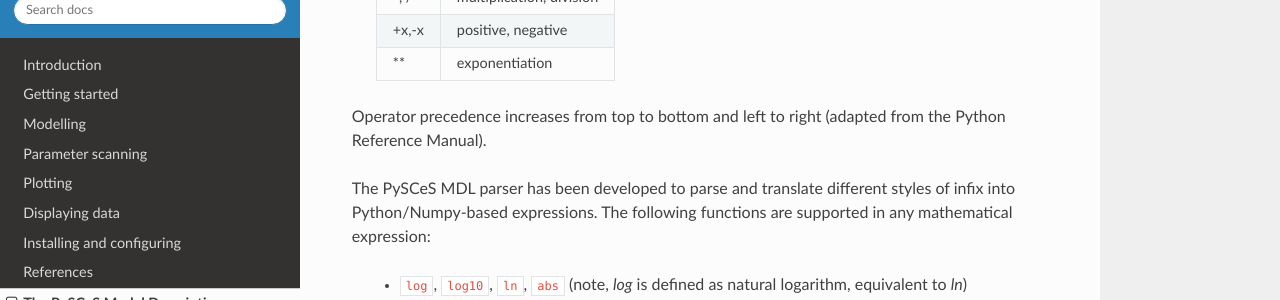
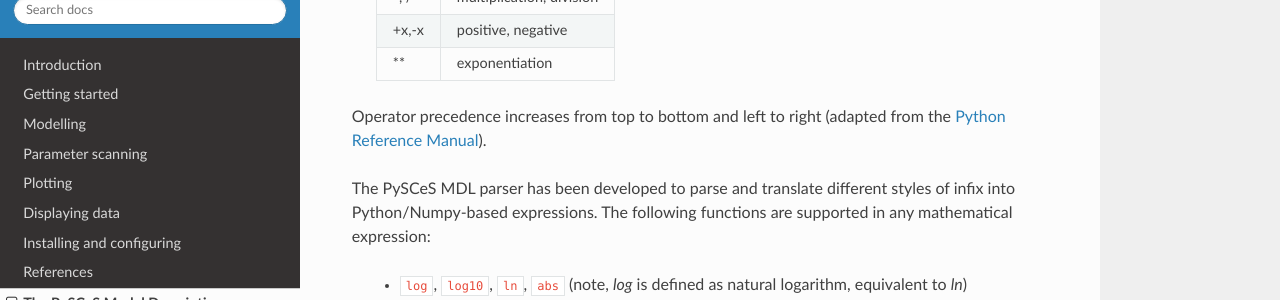
Before and after one commit to PySCeS/pysces-documentation, a Sphinx documentation site: the page built from source/inputfile_doc.rst, in a window 1280 px wide and 900 px high, scrolled down 4762 px. Shown: the part 151-451 px from the top of the window. Built offline with Sphinx 7.4.7 and the Read the Docs theme 2.0.0, drawn with Linux system fonts in a browser that asks for light colours; formulas are drawn with MathJax 3.

Commit message:
add hyperlink reference

```diff
--- a/source/inputfile_doc.rst
+++ b/source/inputfile_doc.rst
@@ -290,7 +290,8 @@ for multiplication with a bracket so *-2(a+b)^h* would be written as
  +--------+-------------------------+
 
 Operator precedence increases from top to bottom and left to
-right (adapted from the Python Reference Manual).
+right (adapted from the `Python Reference Manual
+<https://docs.python.org/3/reference/expressions.html#operator-precedence>`_).
 
 The PySCeS MDL parser has been developed to parse and translate different
 styles of infix into Python/Numpy-based expressions. The following
```
